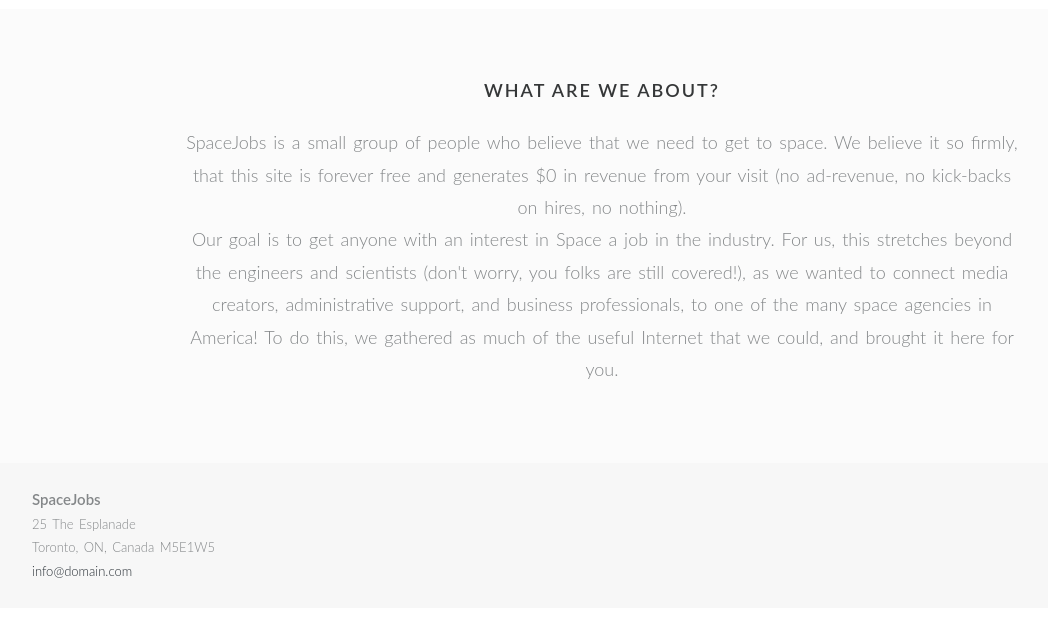
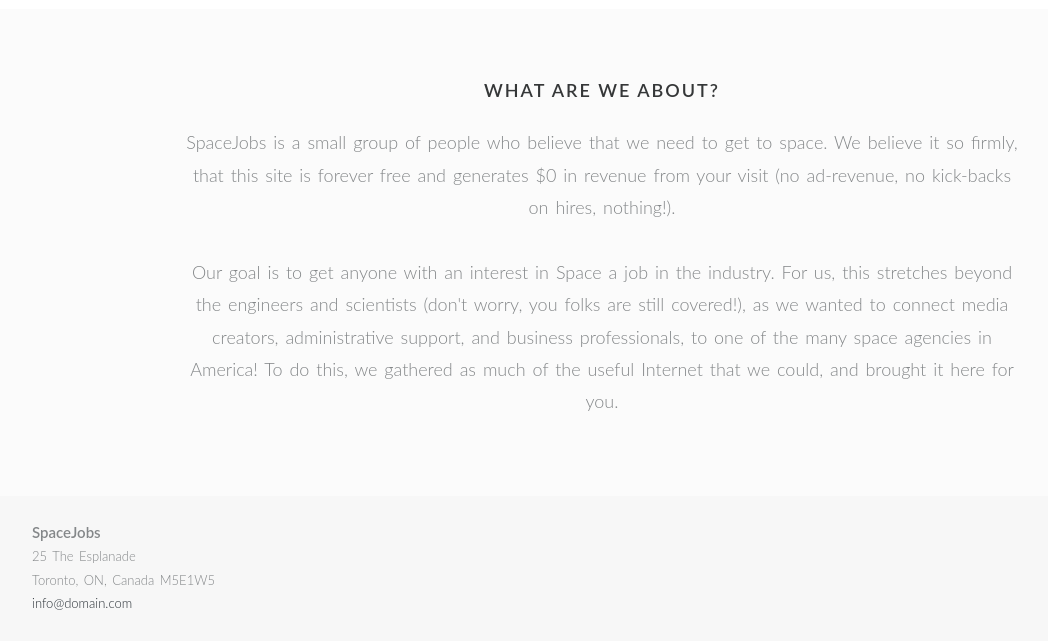
Before and after one commit to elburz/spacejobs, a Flask app: page /about in a window 1280 px wide. Shown: the part 300-941 px from the top of the page, without its empty margins (38-1086 px from the left). Before the commit the page ends 878 px from the top, so only its background shows below. Run offline with Flask 2, Linux system fonts and the light colour scheme; some libraries are stand-ins or nearby versions.

Commit message:
about page 1

```diff
--- a/templates/about.html
+++ b/templates/about.html
@@ -5,7 +5,7 @@
 	<div class="row">
 		<div class="col-md-8 col-md-offset-2">
 			<h1 class="chain">WHAT ARE WE ABOUT?</h1>
-			<p class="text-intro">SpaceJobs is a small group of people who believe that we need to get to space. We believe it so firmly, that this site is forever free and generates $0 in revenue from your visit (no ad-revenue, no kick-backs on hires, no nothing). <br>
+			<p class="text-intro">SpaceJobs is a small group of people who believe that we need to get to space. We believe it so firmly, that this site is forever free and generates $0 in revenue from your visit (no ad-revenue, no kick-backs on hires, nothing!). <br><br>
 
 			Our goal is to get anyone with an interest in Space a job in the industry. For us, this stretches beyond the engineers and scientists (don't worry, you folks are still covered!), as we wanted to connect media creators, administrative support, and business professionals, to one of the many space agencies in America! To do this, we gathered as much of the useful Internet that we could, and brought it here for you. </p>
 		</div>
```
